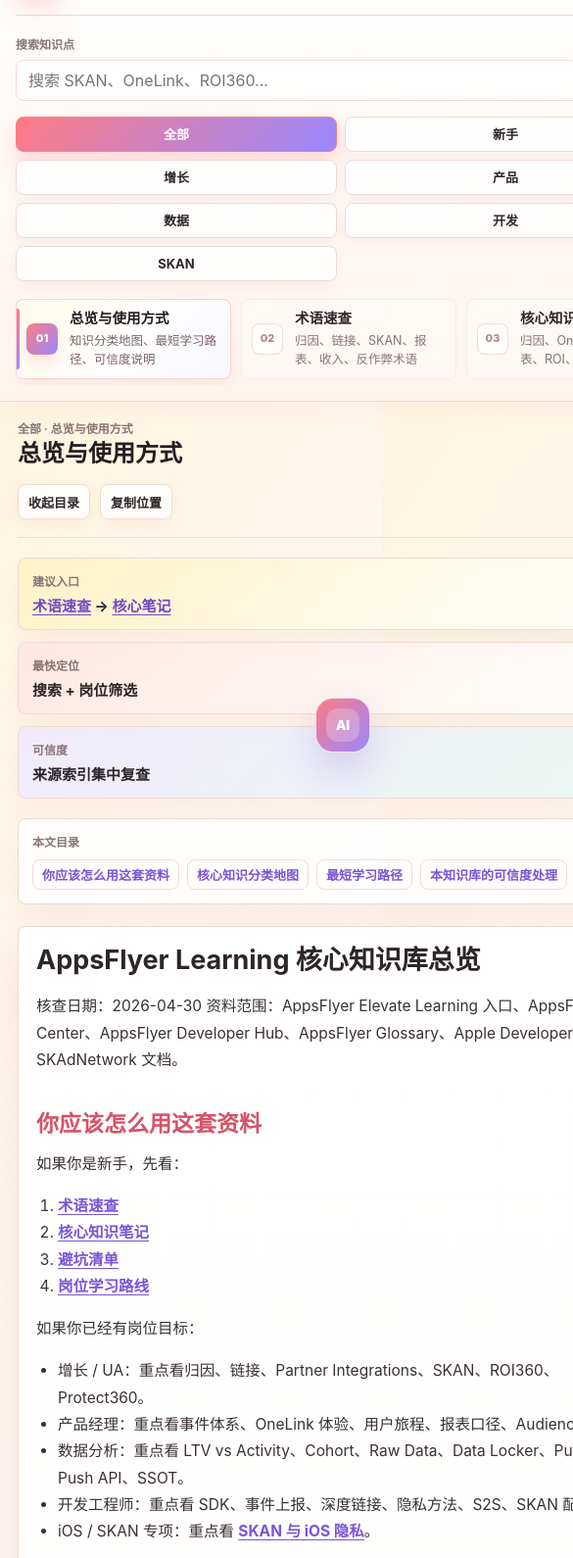
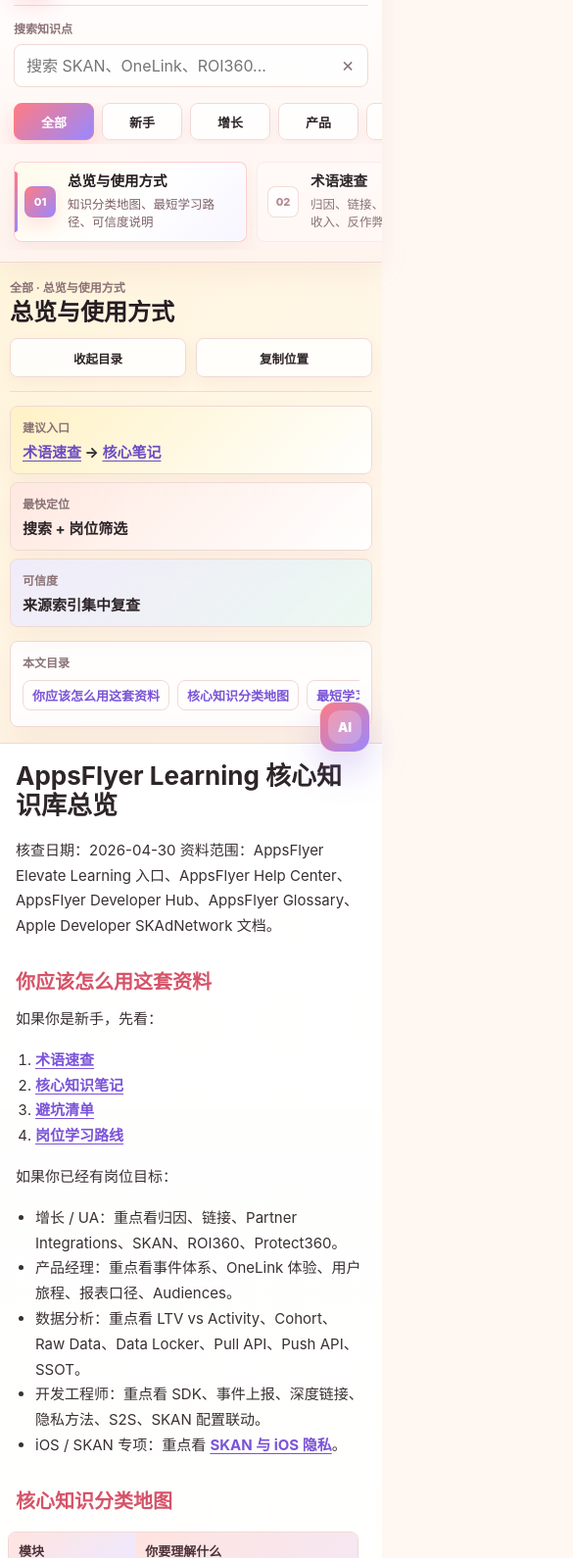
Before and after one commit to Noralam1990/appsflyer-help, a website: page appsflyer-learning-site/index.html in a window 390 px wide. Shown: the part 64-1654 px from the top of the page at 98% size, 585 px wide, since content can reach past the window. Drawn offline with Linux system fonts and the light colour scheme.

Commit message:
Improve mobile responsive layout

```diff
--- a/appsflyer-learning-site/index.html
+++ b/appsflyer-learning-site/index.html
@@ -47,7 +47,7 @@
         ]
       }
     </script>
-    <link rel="stylesheet" href="./styles.css?v=13">
+    <link rel="stylesheet" href="./styles.css?v=14">
   </head>
   <body>
     <div class="app-shell">
@@ -168,7 +168,7 @@
       </div>
     </section>
 
-    <script src="./docs-data.js?v=13"></script>
-    <script src="./app.js?v=13"></script>
+    <script src="./docs-data.js?v=14"></script>
+    <script src="./app.js?v=14"></script>
   </body>
 </html>
--- a/appsflyer-learning-site/styles.css
+++ b/appsflyer-learning-site/styles.css
@@ -29,6 +29,7 @@
 
 html {
   scroll-behavior: smooth;
+  -webkit-text-size-adjust: 100%;
 }
 
 body {
@@ -37,6 +38,7 @@
     linear-gradient(125deg, rgba(255, 240, 184, 0.46) 0%, rgba(255, 248, 242, 0.9) 32%, rgba(238, 233, 255, 0.58) 68%, rgba(228, 248, 243, 0.72) 100%),
     var(--bg);
   color: var(--ink);
+  overflow-x: hidden;
 }
 
 button,
@@ -47,6 +49,13 @@
 
 button {
   cursor: pointer;
+}
+
+a,
+button,
+input,
+textarea {
+  -webkit-tap-highlight-color: rgba(153, 136, 255, 0.18);
 }
 
 .sr-only {
@@ -64,12 +73,15 @@
 .app-shell {
   display: grid;
   grid-template-columns: minmax(280px, 340px) minmax(0, 1fr);
+  width: 100%;
   min-height: 100vh;
+  min-width: 0;
 }
 
 .sidebar {
   position: sticky;
   top: 0;
+  min-width: 0;
   height: 100vh;
   overflow-y: auto;
   border-right: 1px solid var(--line);
@@ -325,6 +337,7 @@
 
 .main {
   width: min(1120px, 100%);
+  min-width: 0;
   margin: 0 auto;
   padding: 24px clamp(18px, 4vw, 46px) 56px;
 }
@@ -1171,38 +1184,137 @@
   }
 
   .sidebar {
-    position: relative;
+    position: sticky;
+    z-index: 10;
     height: auto;
+    max-height: none;
     border-right: 0;
     border-bottom: 1px solid var(--line);
+    padding: 16px;
+    box-shadow: 0 10px 28px rgba(184, 101, 98, 0.08);
+  }
+
+  .brand {
+    padding-bottom: 14px;
+  }
+
+  .brand-mark {
+    flex-basis: 40px;
+    width: 40px;
+    height: 40px;
+  }
+
+  .brand h1 {
+    font-size: 17px;
+  }
+
+  .search {
+    margin-top: 14px;
+  }
+
+  .search input {
+    height: 44px;
   }
 
   .main {
-    padding-top: 18px;
+    padding: 16px 14px calc(72px + env(safe-area-inset-bottom, 0px));
   }
 
   .toolbar {
     align-items: flex-start;
     flex-direction: column;
+    gap: 12px;
+    min-height: 0;
+    padding-bottom: 14px;
+  }
+
+  .toolbar h2 {
+    font-size: 26px;
   }
 
   .toolbar-actions {
     justify-content: flex-start;
+    width: 100%;
+  }
+
+  .toolbar-actions .ghost-button {
+    flex: 1 1 0;
+    min-height: 40px;
   }
 
   .insight-strip {
     grid-template-columns: 1fr;
+    gap: 8px;
+    margin-top: 14px;
+  }
+
+  .insight-strip article {
+    padding: 12px;
   }
 
   .doc-nav {
     display: flex;
     gap: 10px;
     overflow-x: auto;
-    padding-bottom: 6px;
+    margin-right: -16px;
+    margin-left: -16px;
+    padding: 0 16px 8px;
+    scroll-padding-inline: 16px;
+    scroll-snap-type: x proximity;
+    -webkit-overflow-scrolling: touch;
   }
 
   .doc-button {
-    flex: 0 0 220px;
+    flex: 0 0 min(238px, 76vw);
+    min-height: 76px;
+    scroll-snap-align: start;
+  }
+
+  .toc-panel {
+    margin-top: 14px;
+    padding: 12px;
+  }
+
+  .toc-list {
+    flex-wrap: nowrap;
+    overflow-x: auto;
+    padding-bottom: 4px;
+    -webkit-overflow-scrolling: touch;
+  }
+
+  .toc-list a {
+    flex: 0 0 auto;
+  }
+
+  .content {
+    margin-top: 16px;
+    padding: 20px;
+  }
+
+  .content h1 {
+    font-size: 30px;
+  }
+
+  .content h2 {
+    margin-top: 28px;
+    font-size: 21px;
+  }
+
+  .content p,
+  .content li {
+    font-size: 15px;
+    line-height: 1.72;
+  }
+
+  .table-wrap {
+    margin-right: -8px;
+    margin-left: -8px;
+  }
+
+  th,
+  td {
+    padding: 9px 10px;
+    font-size: 13px;
   }
 
   .role-map,
@@ -1219,32 +1331,142 @@
     right: 12px;
     bottom: 12px;
   }
+
+  .ai-toggle {
+    width: 52px;
+    height: 52px;
+    border-radius: 16px;
+  }
 }
 
 @media (max-width: 560px) {
   .sidebar {
-    padding: 16px;
+    padding: 14px 14px 12px;
+  }
+
+  .brand {
+    gap: 10px;
+  }
+
+  .brand p {
+    font-size: 12px;
   }
 
   .role-filter {
-    grid-template-columns: repeat(2, minmax(0, 1fr));
+    display: flex;
+    gap: 8px;
+    overflow-x: auto;
+    margin-right: -14px;
+    margin-left: -14px;
+    padding: 0 14px 4px;
+    -webkit-overflow-scrolling: touch;
+  }
+
+  .role-pill {
+    flex: 0 0 auto;
+    min-width: 82px;
+    min-height: 38px;
+    padding-inline: 12px;
+    white-space: nowrap;
+  }
+
+  .doc-nav {
+    margin-right: -14px;
+    margin-left: -14px;
+    padding-inline: 14px;
+    scroll-padding-inline: 14px;
+  }
+
+  .main {
+    padding-inline: 10px;
+  }
+
+  .toolbar h2 {
+    font-size: 24px;
+  }
+
+  .ghost-button {
+    min-height: 40px;
+    padding-inline: 8px;
+    font-size: 12.5px;
   }
 
   .content {
-    padding: 18px;
+    border-right: 0;
+    border-left: 0;
+    border-radius: 0;
+    margin-right: -10px;
+    margin-left: -10px;
+    padding: 18px 16px;
   }
 
   .content h1 {
-    font-size: 27px;
+    font-size: 26px;
+  }
+
+  .content h2 {
+    font-size: 20px;
+  }
+
+  .content h3 {
+    font-size: 17px;
+  }
+
+  .content ul,
+  .content ol {
+    padding-left: 20px;
+  }
+
+  .term-chip {
+    width: 100%;
+    align-items: flex-start;
   }
 
   .ai-panel {
-    right: -2px;
-    width: calc(100vw - 20px);
-    height: min(590px, calc(100vh - 100px));
+    position: fixed;
+    right: 10px;
+    bottom: calc(74px + env(safe-area-inset-bottom, 0px));
+    left: 10px;
+    width: auto;
+    height: min(600px, calc(100dvh - 98px));
+    max-height: calc(100dvh - 98px);
   }
 
   .ai-prompts {
     grid-template-columns: 1fr;
   }
+
+  .ai-messages {
+    padding: 12px;
+  }
+
+  .ai-message {
+    max-width: 100%;
+  }
+
+  .ai-form {
+    padding: 10px;
+  }
 }
+
+@media (max-width: 380px) {
+  .brand h1 {
+    font-size: 16px;
+  }
+
+  .brand p {
+    display: none;
+  }
+
+  .toolbar-actions {
+    flex-direction: column;
+  }
+
+  .toolbar-actions .ghost-button {
+    width: 100%;
+  }
+
+  .doc-button {
+    flex-basis: 82vw;
+  }
+}
```
